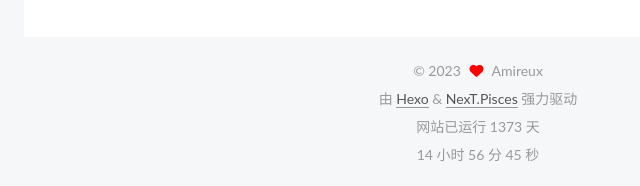
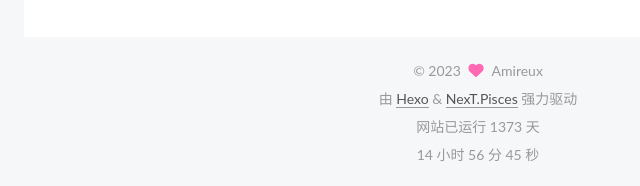
Before and after one commit to HelloAmireux/HelloAmireux.github.io, a plain HTML site: page index.html in a window 1280 px wide. Shown: the part 3920-4106 px from the top of the page, 288-928 px from the left. Drawn offline with nearby package versions, Linux system fonts and the light colour scheme; some packages are replaced by stand-ins of ours; a script that the page names is missing.

Commit message:
Site updated: 2023-04-16 17:26:38

```diff
--- a/css/main.css
+++ b/css/main.css
@@ -1456,9 +1456,10 @@ pre code {
   width: 100%;
 }
 .with-love {
-  color: #f00;
+  color: #ff69b4;
   display: inline-block;
   margin: 0 5px;
+  animation: icon-animate 1.33s ease-in-out infinite;
 }
 .busuanzi-count #busuanzi_container_site_uv {
   display: none;
```
